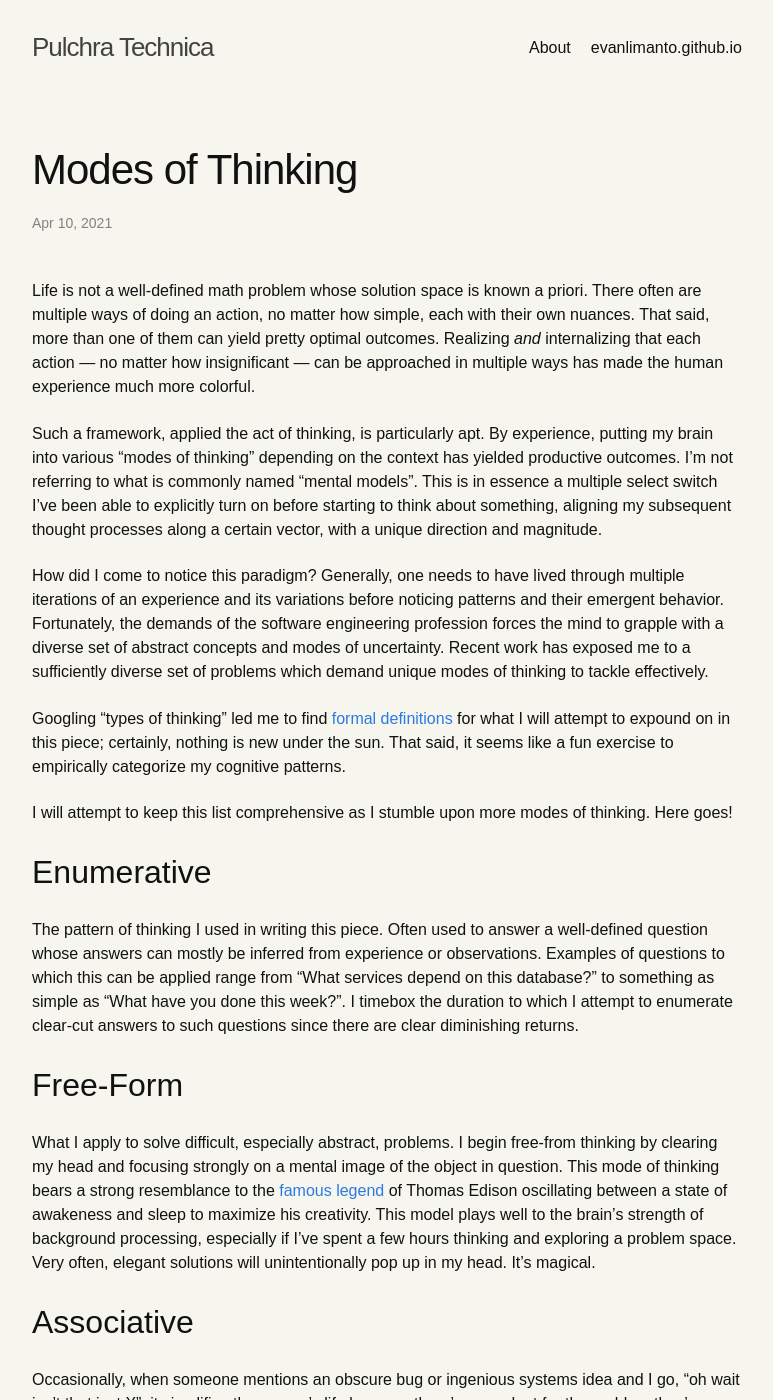
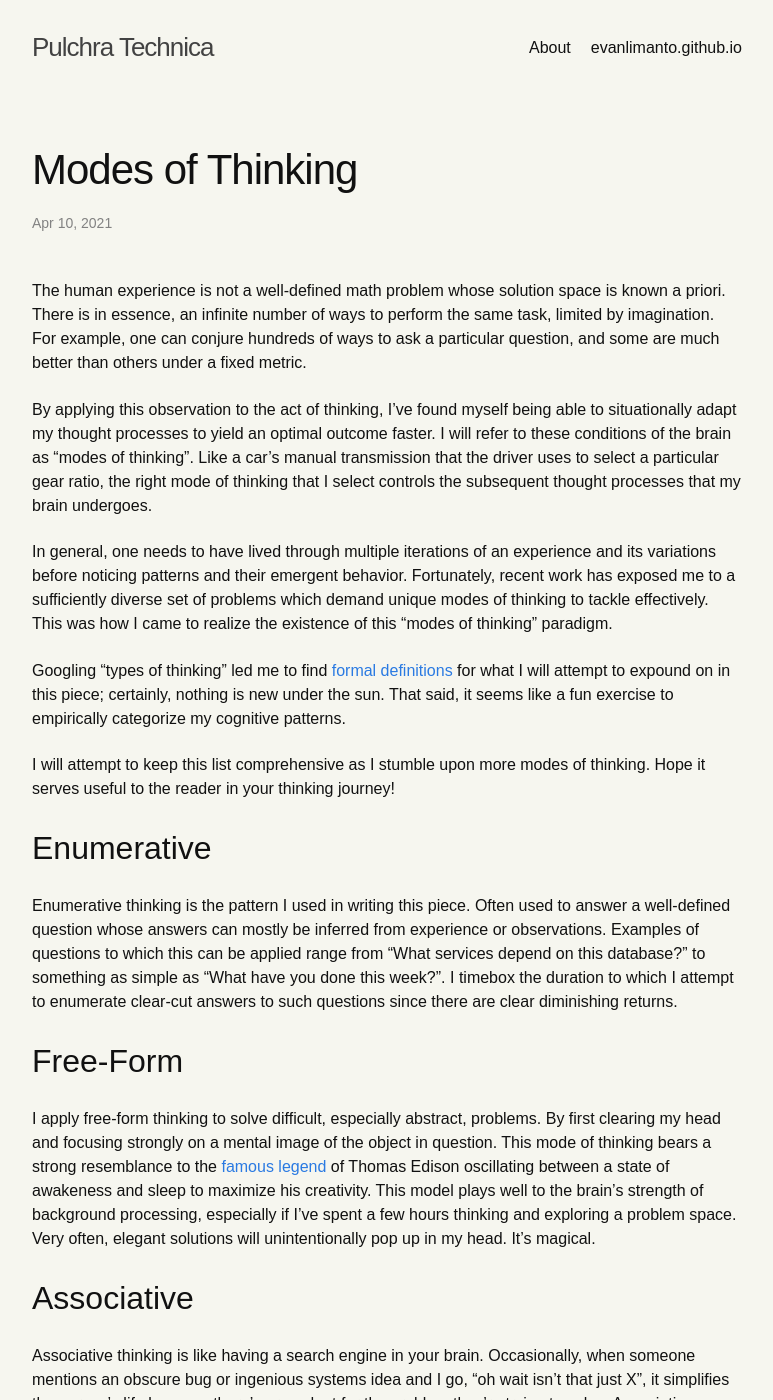
Before and after one commit to evanlimanto/evanlimanto.github.io, a Jekyll site: the page built from _posts/2021-04-10-modes-of-thinking.md, in a window 1280 px wide and 1400 px high. Shown: the whole window, without its empty margins (253-1026 px from the left). Built offline with Jekyll 4.4.1, drawn with Linux system fonts in a browser that asks for light colours; some of the changed text lies outside the part shown.

Commit message:
fix wordings

```diff
--- a/_posts/2021-04-10-modes-of-thinking.md
+++ b/_posts/2021-04-10-modes-of-thinking.md
@@ -4,24 +4,24 @@
 date:   2021-04-10
 ---
 
-Life is not a well-defined math problem whose solution space is known a priori. There often are multiple ways of doing an action, no matter how simple, each with their own nuances. That said, more than one of them can yield pretty optimal outcomes. Realizing *and* internalizing that each action — no matter how insignificant — can be approached in multiple ways has made the human experience much more colorful.
+The human experience is not a well-defined math problem whose solution space is known a priori. There is in essence, an infinite number of ways to perform the same task, limited by imagination. For example, one can conjure hundreds of ways to ask a particular question, and some are much better than others under a fixed metric.
 
-Such a framework, applied the act of thinking, is particularly apt. By experience, putting my brain into various "modes of thinking" depending on the context has yielded productive outcomes. I'm not referring to what is commonly named "mental models". This is in essence a multiple select switch I've been able to explicitly turn on before starting to think about something, aligning my subsequent thought processes along a certain vector, with a unique direction and magnitude.
+By applying this observation to the act of thinking, I've found myself being able to situationally adapt my thought processes to yield an optimal outcome faster. I will refer to these conditions of the brain as "modes of thinking". Like a car's manual transmission that the driver uses to select a particular gear ratio, the right mode of thinking that I select controls the subsequent thought processes that my brain undergoes.
 
-How did I come to notice this paradigm? Generally, one needs to have lived through multiple iterations of an experience and its variations before noticing patterns and their emergent behavior. Fortunately, the demands of the software engineering profession forces the mind to grapple with a diverse set of abstract concepts and modes of uncertainty. Recent work has exposed me to a sufficiently diverse set of problems which demand unique modes of thinking to tackle effectively.
+In general, one needs to have lived through multiple iterations of an experience and its variations before noticing patterns and their emergent behavior. Fortunately, recent work has exposed me to a sufficiently diverse set of problems which demand unique modes of thinking to tackle effectively. This was how I came to realize the existence of this "modes of thinking" paradigm.
 
 Googling "types of thinking" led me to find [formal definitions](https://thepeakperformancecenter.com/educational-learning/thinking/types-of-thinking-2/) for what I will attempt to expound on in this piece; certainly, nothing is new under the sun. That said, it seems like a fun exercise to empirically categorize my cognitive patterns.
 
-I will attempt to keep this list comprehensive as I stumble upon more modes of thinking. Here goes!
+I will attempt to keep this list comprehensive as I stumble upon more modes of thinking. Hope it serves useful to the reader in your thinking journey!
 
 ## Enumerative
-The pattern of thinking I used in writing this piece. Often used to answer a well-defined question whose answers can mostly be inferred from experience or observations. Examples of questions to which this can be applied range from "What services depend on this database?" to something as simple as "What have you done this week?". I timebox the duration to which I attempt to enumerate clear-cut answers to such questions since there are clear diminishing returns.
+Enumerative thinking is the pattern I used in writing this piece. Often used to answer a well-defined question whose answers can mostly be inferred from experience or observations. Examples of questions to which this can be applied range from "What services depend on this database?" to something as simple as "What have you done this week?". I timebox the duration to which I attempt to enumerate clear-cut answers to such questions since there are clear diminishing returns.
 
 ## Free-Form
-What I apply to solve difficult, especially abstract, problems. I begin free-from thinking by clearing my head and focusing strongly on a mental image of the object in question. This mode of thinking bears a strong resemblance to the [famous legend](https://www.williamoburns.com/unleashcreativity/2018/2/7/thomas-edison-had-a-creative-trick-to-toggle-the-state-between-awake-and-asleep) of Thomas Edison oscillating between a state of awakeness and sleep to maximize his creativity. This model plays well to the brain's strength of background processing, especially if I've spent a few hours thinking and exploring a problem space. Very often, elegant solutions will unintentionally pop up in my head. It's magical.
+I apply free-form thinking to solve difficult, especially abstract, problems. By first clearing my head and focusing strongly on a mental image of the object in question. This mode of thinking bears a strong resemblance to the [famous legend](https://www.williamoburns.com/unleashcreativity/2018/2/7/thomas-edison-had-a-creative-trick-to-toggle-the-state-between-awake-and-asleep) of Thomas Edison oscillating between a state of awakeness and sleep to maximize his creativity. This model plays well to the brain's strength of background processing, especially if I've spent a few hours thinking and exploring a problem space. Very often, elegant solutions will unintentionally pop up in my head. It's magical.
 
 ## Associative
-Occasionally, when someone mentions an obscure bug or ingenious systems idea and I go, "oh wait isn't that just X", it simplifies the person's life because there's precedent for the problem they're trying to solve. Associative thinking is like being a search engine for prose or abstract concepts, and often requires a certain degree of experience in a problem domain. It doesn't require very much effort, and to some extent, relies a lot on the brain's ability to recall memories. This feels like the default implicit way a lot of us human beings think about the world.
+Associative thinking is like having a search engine in your brain. Occasionally, when someone mentions an obscure bug or ingenious systems idea and I go, "oh wait isn't that just X", it simplifies the person's life because there's precedent for the problem they're trying to solve. Associative thinking is like being a search engine for prose or abstract concepts, and often requires a certain degree of experience in a problem domain. It doesn't require very much effort, and to some extent, relies a lot on the brain's ability to recall memories. This feels like the default implicit way a lot of us human beings think about the world.
 
 ## Vicarious
 Another way to view this mode of thinking is to phrase it as the question, "What would person X think about Y?". Given our personal biases and the uniqueness of each individual, vicarious thinking can be extremely powerful in its comprehensiveness and depth. It's mind boggling that just by putting myself in someone else's shoes and attempting to decipher what I think that someone would think can catalyze questions that I would've never thought of from first principles. After applying this repeatedly, I find that X's perspective almost becomes second nature, and I no longer have to explicitly perform this exercise.
@@ -30,7 +30,7 @@
 Framework-based thinking can be modeled as a decision tree that gets incrementally refined over time. It can also be encoded as a series of "if X, then Y" statements. Software engineers would call these "best practices", where a commonly encountered problem can be tackled with a series of widely agreed upon methods. For example, the [Eisenhower "Urgent-Important" Matrix](https://www.eisenhower.me/eisenhower-matrix/) is a commonly utilized framework to prioritize tasks. A meta observation is that applying the "Modes of Thinking" model this piece describes to problem solving by: characterizing the problem at hand and identifying the best mode of thinking to apply towards solving it, is invoking framework-based thinking.
 
 ## Absorptional
-When listening to a person explain a concept or idea at length, I deliberately attempt to start from a tabula rasa state of mind. As information trickles in, I incrementally build my mental model like a bricklayer constructing a wall by laying down a brick at a time, later attempting to fill in gaps through questioning. The unique characteristic of this thought pattern is that it involves my deliberate silencing of adjacent thoughts, and fully concentrating on what the person is saying. In a sense, the mind acts like a artist being told what to draw on a canvas, without being told *how* to draw the object itself.
+Absorptional thinking happens when listening to a person explain a concept or idea at length. For this, I deliberately attempt to start from a tabula rasa state of mind. As information trickles in, I incrementally build my mental model like a bricklayer constructing a wall by laying down a brick at a time, later attempting to fill in gaps through questioning. The unique characteristic of this thought pattern is that it involves my deliberate silencing of adjacent thoughts, and fully concentrating on what the person is saying. In a sense, the mind acts like a artist being told what to draw on a canvas, without being told *how* to draw the object itself.
 
 ## Stream-of-Consciousness
-While not fully substantiated by evidence, I believe this is what most individuals use in meetings and/or presentations. Given the synchronous, real-time nature of such interactions, there is not enough time to formulate deep thoughts or conclusions. Therefore, one is forced to select from the first handful of things that come to mind and communicate it. I'm a bit hard-pressed to call this a "form of thinking", but sort of processing is happening in the brain, and what is thinking if not work done by the brain?
+While not fully substantiated by evidence, I believe stream-of-consciousness thinking is what most individuals use to engage in meetings and presentations. Given the synchronous, real-time nature of such interactions, there is not enough time to formulate deep thoughts or conclusions. Therefore, one is forced to select from the first handful of things that come to mind and communicate it. I'm a bit hard-pressed to call this a "form of thinking", but sort of processing is happening in the brain, and what is thinking if not work done by the brain?
```
